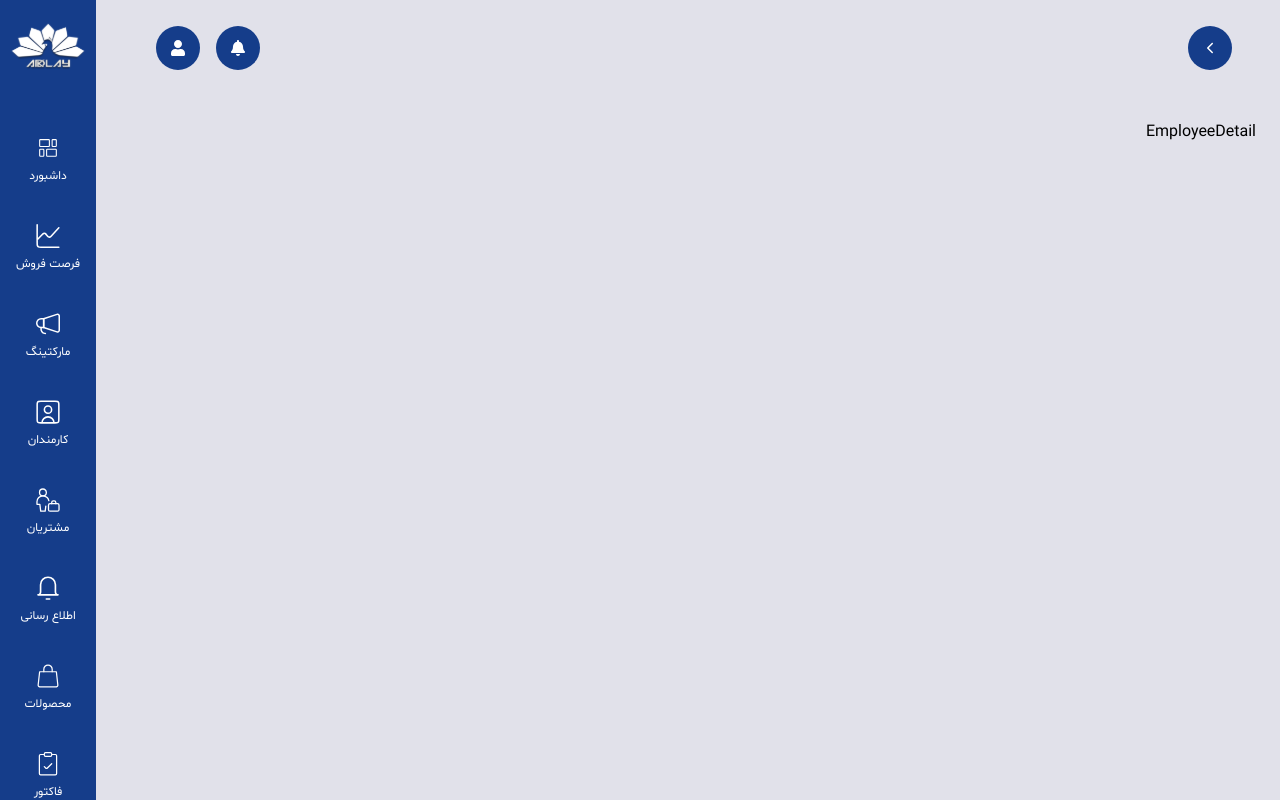
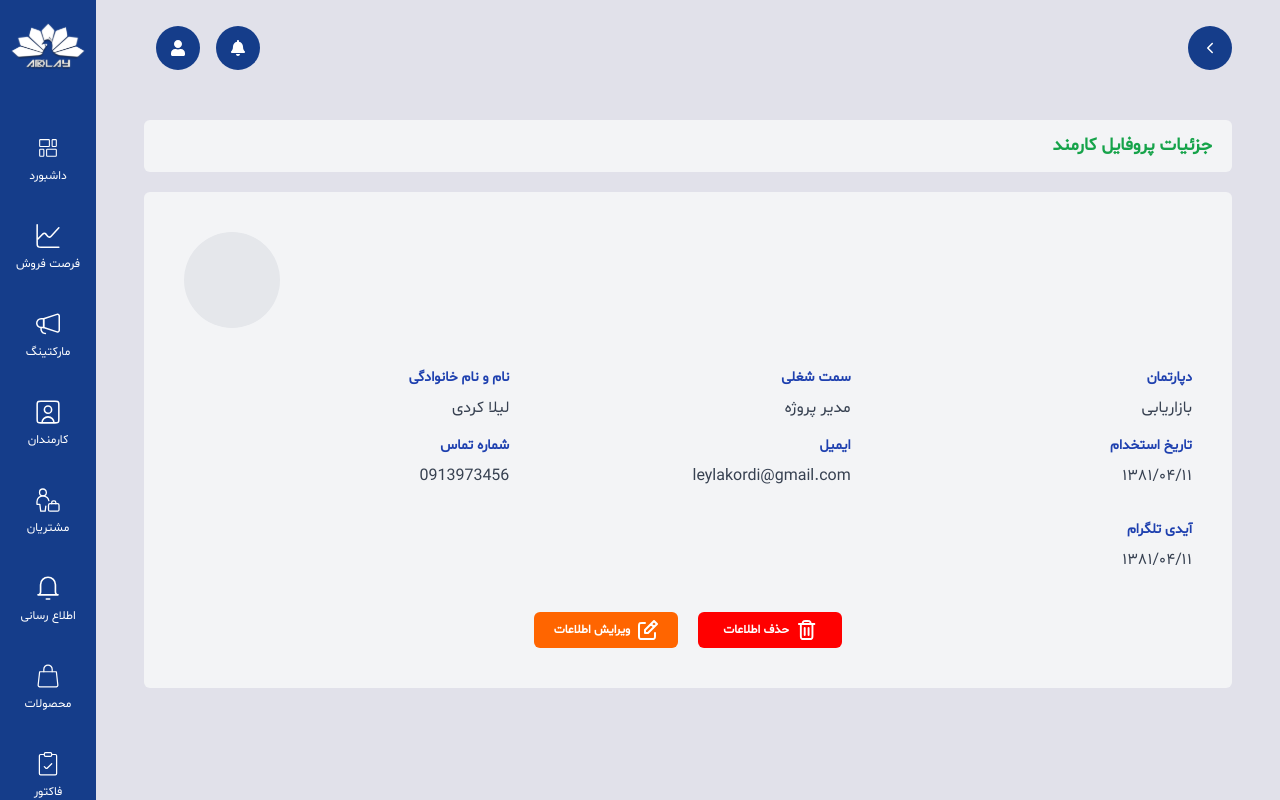
Before and after one commit to alirezzasarkar/customer-management-software, a React app: page /dashboard/employees/detail/1 in a window 1280 px wide. Shown: the top 800 px of the page. Built offline with nearby package versions, Linux system fonts and the light colour scheme; the HTML template or start-up script is replaced by a standard one.

Commit message:
feat: EmployeeDetail.jsx

```diff
--- a/src/Components/Employees/EmployeeDetail.jsx
+++ b/src/Components/Employees/EmployeeDetail.jsx
@@ -1,9 +1,90 @@
+import Title from "../Common/Title";
+import DashboardButton from "./../Common/DashboardButton";
 
+const UserDetail = () => {
+  return (
+    <>
+      <Title title="جزئیات پروفایل کارمند" />
+      <div className="bg-gray-100 p-10 mx-6 rounded-md">
+        {/* آپلود عکس */}
+        <div className="flex flex-col mb-10">
+          <div className="w-24 h-24 bg-gray-200 flex items-center justify-center rounded-full"></div>
+        </div>
+        {/* اطلاعات کاربر */}
+        <div className="grid grid-cols-3 gap-4 mb-8">
+          {/* نام و نام خانوادگی */}
+          <div className="flex flex-col">
+            <span className="text-sm text-blue-800 font-semibold">
+              نام و نام خانوادگی
+            </span>
+            <p className="text-gray-700 mt-2">لیلا کردی</p>
+          </div>
 
-const EmployeeDetail = () => {
-  return (
-    <div>EmployeeDetail</div>
-  )
-}
+          {/* سمت شغلی */}
+          <div className="flex flex-col">
+            <span className="text-sm text-blue-800 font-semibold">
+              سمت شغلی
+            </span>
+            <p className="text-gray-700 mt-2">مدیر پروژه</p>
+          </div>
 
-export default EmployeeDetail
+          {/* دپارتمان */}
+          <div className="flex flex-col">
+            <span className="text-sm text-blue-800 font-semibold">
+              دپارتمان
+            </span>
+            <p className="text-gray-700 mt-2">بازاریابی</p>
+          </div>
+
+          {/* شماره تماس */}
+          <div className="flex flex-col">
+            <span className="text-sm text-blue-800 font-semibold">
+              شماره تماس
+            </span>
+            <p className="text-gray-700 mt-2">0913973456</p>
+          </div>
+
+          {/* ایمیل */}
+          <div className="flex flex-col">
+            <span className="text-sm text-blue-800 font-semibold">ایمیل</span>
+            <p className="text-gray-700 mt-2">leylakordi@gmail.com</p>
+          </div>
+
+          {/* تاریخ استخدام */}
+          <div className="flex flex-col">
+            <span className="text-sm text-blue-800 font-semibold">
+              تاریخ استخدام
+            </span>
+            <p className="text-gray-700 mt-2">۱۳۸۱/۰۴/۱۱</p>
+          </div>
+        </div>
+
+        {/* تاریخ استخدام */}
+        <div className="flex flex-col">
+          <span className="text-sm text-blue-800 font-semibold">
+            آیدی تلگرام
+          </span>
+          <p className="text-gray-700 mt-2">۱۳۸۱/۰۴/۱۱</p>
+        </div>
+
+        {/* دکمه‌ها */}
+        <div className="flex justify-center gap-5 mt-10">
+          <DashboardButton
+            inner_text="ویرایش اطلاعات"
+            icon="/src/Assets/Icons/edit.svg"
+            bg_color="bg-[#FF6500]"
+            hover_state="hover:bg-[#FF6500]"
+          />
+          <DashboardButton
+            inner_text="حذف اطلاعات"
+            icon="/src/Assets/Icons/delete.svg"
+            bg_color="bg-[#FF0000]"
+            hover_state="hover:bg-[#FF0000]"
+          />
+        </div>
+      </div>
+    </>
+  );
+};
+
+export default UserDetail;
```
